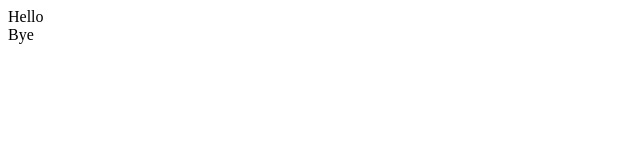
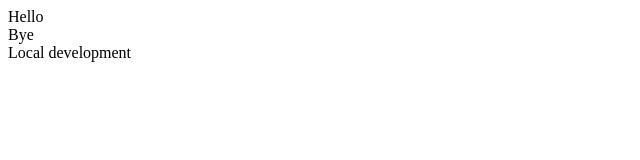
Before and after one commit to shriyajoshi04/test2, a plain HTML site: page index.html in a window 1280 px wide. Shown: the whole page, without its empty margins (0-640 px from the left). Drawn offline with Linux system fonts and the light colour scheme.

Commit message:
updated index.html

```diff
--- a/index.html
+++ b/index.html
@@ -1,2 +1,4 @@
 <div>Hello</div>
 <div>Bye</div>
+
+<div>Local development</div>
```
